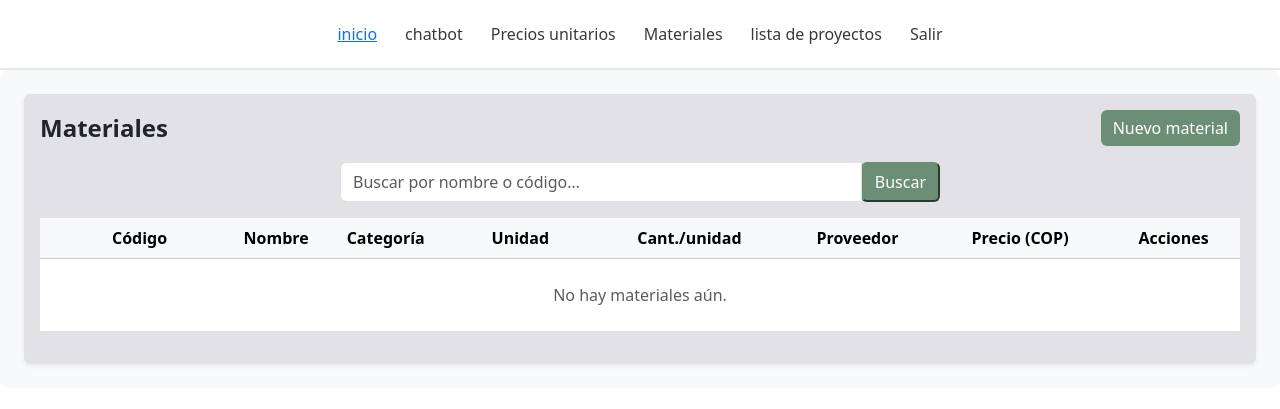
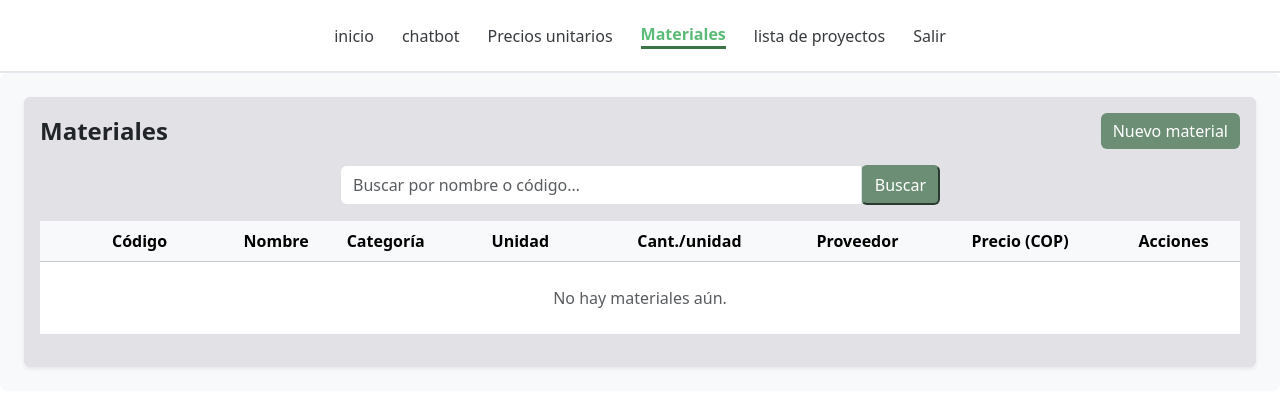
Before and after one commit to Isa-Idarraga/Inclusive-Budget, a Django app: page /catalog/materiales/ in a window 1280 px wide. Shown: the top 409 px of the page. Run offline with Django 5.2, Linux system fonts and the light colour scheme; the visitor is signed in with stand-in values (Sample User, id 1); data that the repository does not hold is empty.

Commit message:
Edito funciones de resaltado de la nav-bar

```diff
--- a/templates/base.html
+++ b/templates/base.html
@@ -15,11 +15,19 @@
 <body>
   <header class="navbar">
     <nav class="nav-inner">
-      <a class="nav-brand" href="/">inicio</a>
+      {% with current=request.resolver_match.url_name %}
+        <a class="nav-link {% if current == 'home_jefe' %}active{% endif %}"
+           href="{% url 'home' %}">inicio</a>
+
         <a class="nav-link" href="#">chatbot</a>
         <a class="nav-link" href="#">Precios unitarios</a>
-      <a class="nav-link" href="{% url 'material_list' %}">Materiales</a>
-      <a class="nav-link" href="{% url 'projects:project_list' %}">lista de proyectos</a>
+
+        <a class="nav-link {% if current == 'material_list' %}active{% endif %}"
+           href="{% url 'material_list' %}">Materiales</a>
+
+        <a class="nav-link {% if current == 'project_list' %}active{% endif %}"
+           href="{% url 'projects:project_list' %}">lista de proyectos</a>
+
         {% if user.is_authenticated %}
           <form method="post" action="{% url 'logout' %}" style="display:inline">
             {% csrf_token %}
@@ -28,8 +36,10 @@
             </button>
           </form>
         {% else %}
-        <a class="nav-link right" href="{% url 'login' %}">Ingresar</a>
+          <a class="nav-link right {% if current == 'login' %}active{% endif %}"
+             href="{% url 'login' %}">Ingresar</a>
         {% endif %}
+      {% endwith %}
     </nav>
   </header>
 
```
Lines whose indentation alone changed are shown as unchanged.
